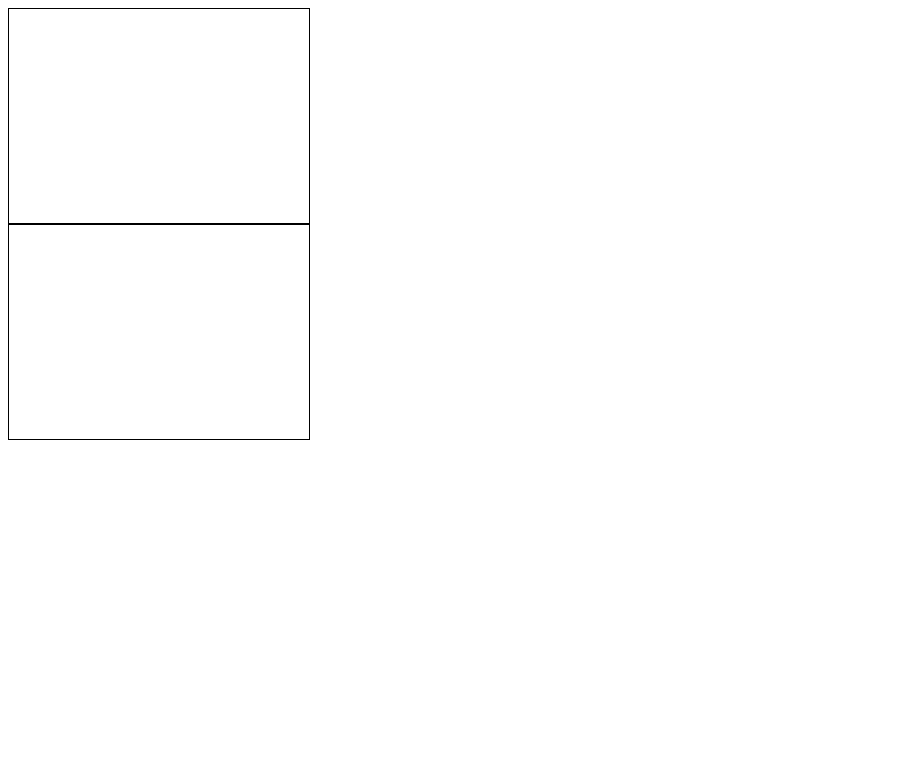
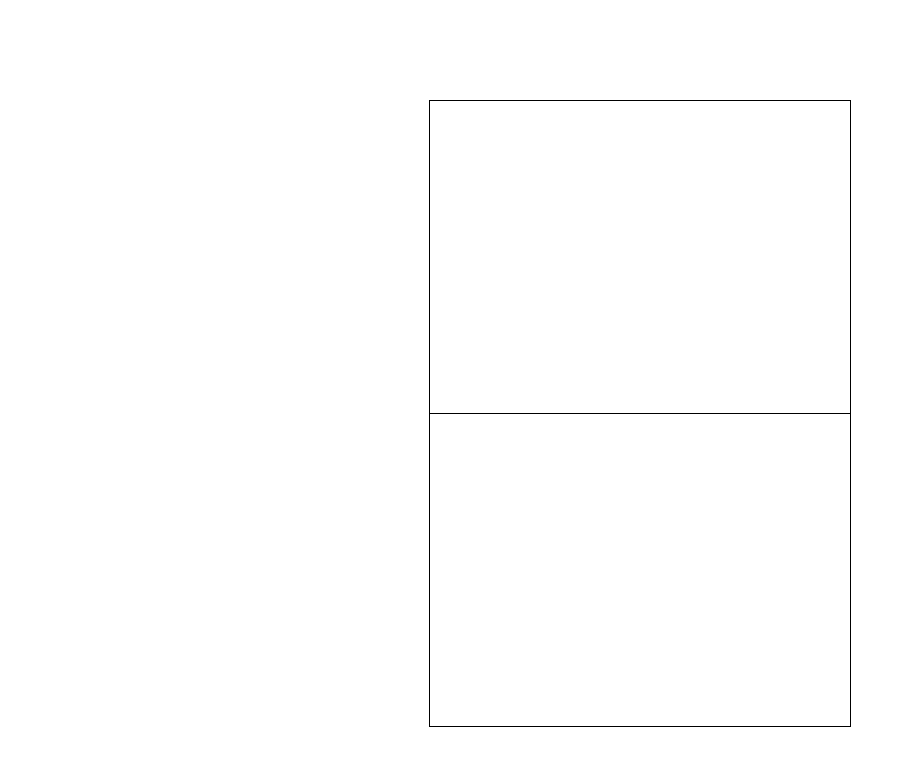
Before and after one commit to katulo/potwierdzenie-nadania, a website: page index.html in a window 1280 px wide. Shown: the whole page, without its empty margins (0-906 px from the left). Drawn offline with nearby package versions, Linux system fonts and the light colour scheme; files that its build step writes are made by us from their sources.

Commit message:
Wyśrodkowanie i powiększenie prostokątów.

```diff
--- a/sass/main.scss
+++ b/sass/main.scss
@@ -1,5 +1,16 @@
 .field-container {
-  width: 300px;
-  height: 214px;
+  width: 420px;
+  height: 312px;
   border: 1px solid #000;
+  border-bottom: none;
+
+  margin: 0 auto;
+
+  &:first-child {
+    margin-top: 100px;
+  }
+
+  &:last-child {
+    border-bottom: 1px solid #000;
+  }
 }
```
